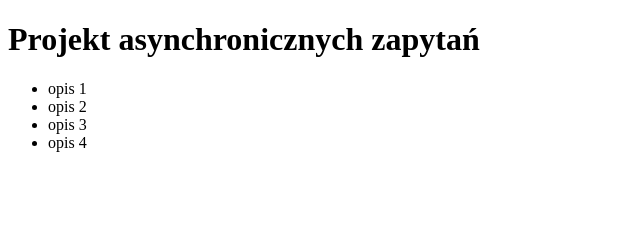
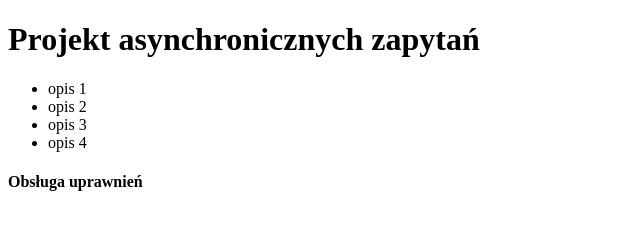
Before and after one commit to FilipZembrzuski/projekt1, a plain HTML site: page index.html in a window 1280 px wide. Shown: the whole page, without its empty margins (0-640 px from the left). Drawn offline with Linux system fonts and the light colour scheme.

Commit message:
Dodanie nagłówka h4 do projektu

```diff
--- a/index.html
+++ b/index.html
@@ -15,5 +15,7 @@
         <li>opis 3</li>
         <li>opis 4</li>
     </ul>
+
+    <h4>Obsługa uprawnień</h4>
 </body>
 </html>
```
